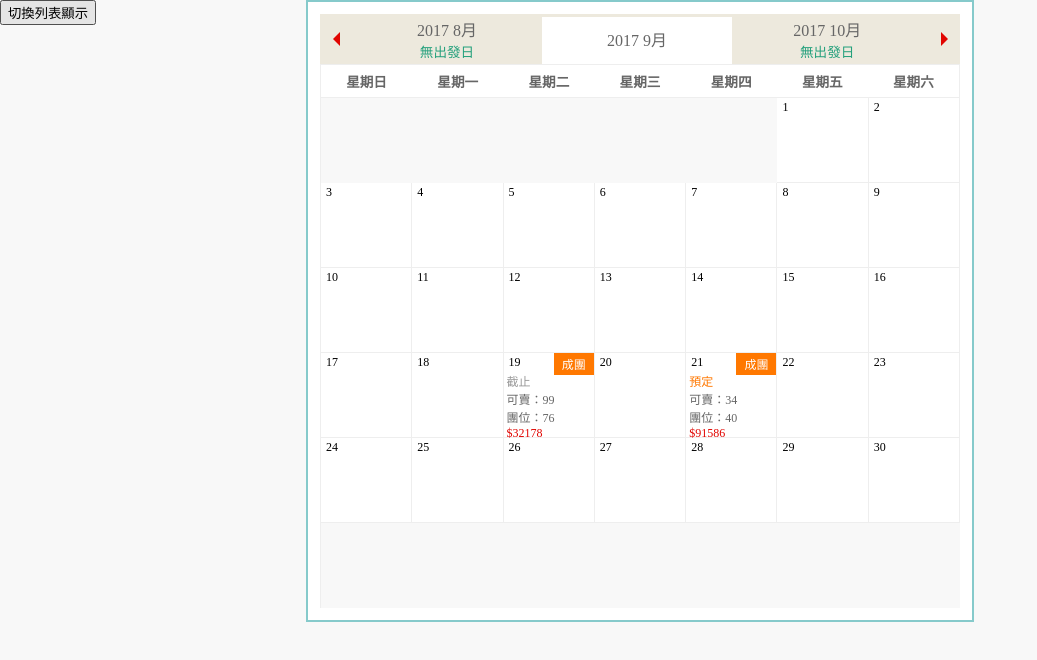
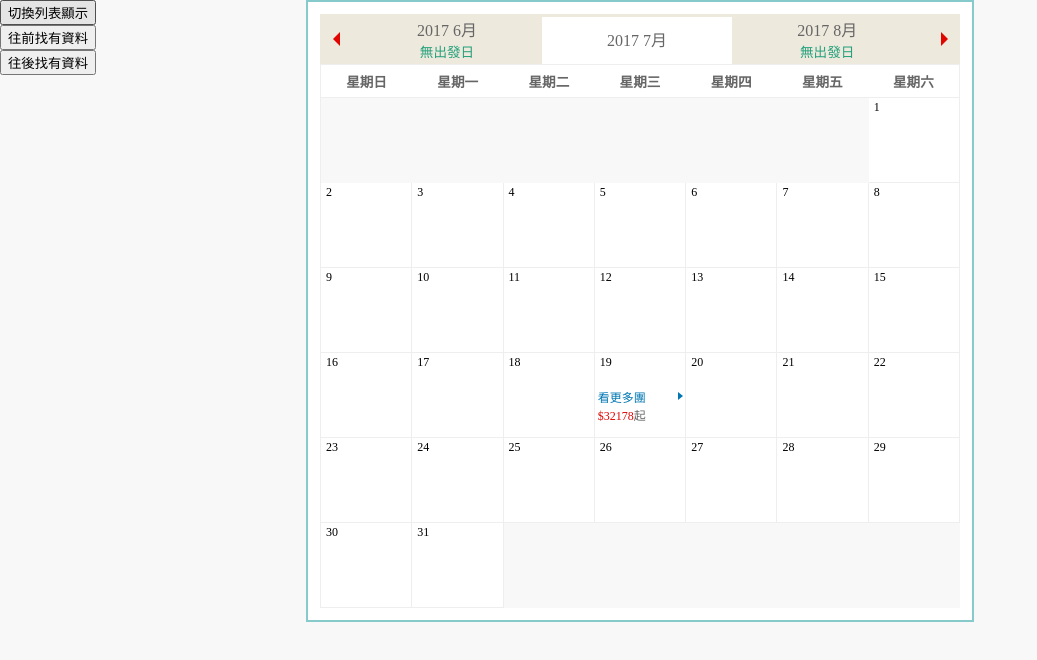
Before and after one commit to roy11777/F2EPracticeCalendarReact, a React (Create React App) app in the folder calendar/: page / in a window 1280 px wide. Shown: the top 660 px of the page, without its empty margins (0-1037 px from the left). Built offline with nearby package versions, Linux system fonts and the light colour scheme.

Commit message:
add Prev&next month with data function

```diff
--- a/calendar/public/data/data1try.json
+++ b/calendar/public/data/data1try.json
@@ -17,7 +17,7 @@
   },
   {
     "guaranteed": true,
-    "date": "2017/09/19",
+    "date": "2017/07/19",
     "price": 32178,
     "availableVancancy": 99,
     "totalVacnacy": 76,
--- a/calendar/src/pages/Mainpage.js
+++ b/calendar/src/pages/Mainpage.js
@@ -47,17 +47,32 @@ class Mainpage extends React.Component {
     // this.prevMonth()
   }
 
-  // 判斷當月是否沒資料
-  handleDataSearch = async () => {
+  handleNextWithData = () => {
+    const stateYear = this.state.initYearMonth
+    // 最近之後有資料距離月數
+    const month = this.nextDataSearch()[0]
+    this.setState({
+      initYearMonth: moment(stateYear, 'YYYYMM')
+        .add(month, 'months')
+        .format('YYYY/MM'),
+    })
+  }
+  handlePrevWithData = () => {
+    const stateYear = this.state.initYearMonth
+    // 最近之後有資料距離月數
+    const month = this.prevDataSearch()[0]
+    this.setState({
+      initYearMonth: moment(stateYear, 'YYYYMM')
+        .add(-month, 'months')
+        .format('YYYY/MM'),
+    })
+  }
+
+  // 往後找空資料
+  nextDataSearch = () => {
     const stateYear = this.state.initYearMonth
     const fetchData = this.state.fetchData
-    const CurrentDataPart = this.state.CurrentDataPart
-    // console.log(CurrentDataPart)
-    if (CurrentDataPart.length === 0) {
-      let m = 0
-      let nextLength = 0
-      function nextDataSearch() {
-        for (m = 1; m < 24; m++) {
+    for (let m = 1; m < 24; m++) {
       const next = fetchData.filter(
         item =>
           item.date.indexOf(
@@ -67,17 +82,15 @@ class Mainpage extends React.Component {
           ) !== -1
       )
       if (next.length !== 0) {
-            // console.log(next.length)
-            nextLength = next.length
-            // m = m
-            return
+        return [m, next.length]
       }
     }
   }
-      let n = 0
-      let prevlength = 0
-      function prevDataSearch() {
-        for (n = 1; n < 24; n++) {
+  // 往前找空資料F
+  prevDataSearch = () => {
+    const stateYear = this.state.initYearMonth
+    const fetchData = this.state.fetchData
+    for (let n = 1; n < 24; n++) {
       const prev = fetchData.filter(
         item =>
           item.date.indexOf(
@@ -87,14 +100,24 @@ class Mainpage extends React.Component {
           ) !== -1
       )
       if (prev.length !== 0) {
-            // console.log(prev.length)
-            prevlength = prev.length
-            return
+        return [n, prev.length]
       }
     }
   }
-      prevDataSearch()
-      nextDataSearch()
+
+  // 判斷當月是否沒資料
+  handleDataSearch = async () => {
+    const stateYear = this.state.initYearMonth
+    const CurrentDataPart = this.state.CurrentDataPart
+    // console.log(CurrentDataPart)
+    if (CurrentDataPart.length === 0) {
+      // 往後資料
+      let m = this.nextDataSearch()[0] //資料距離
+      let nextLength = this.nextDataSearch()[1] //資料數量
+      console.log(this.nextDataSearch())
+      // 往前資料
+      let n = this.prevDataSearch()[0] //資料距離
+      let prevlength = this.prevDataSearch()[1] //資料數量
 
       if (m > n) {
         this.setState({
@@ -380,9 +403,11 @@ class Mainpage extends React.Component {
     return (
       <>
         <div className="wrapper">
-          <button className="switchBtn" onClick={this.handleSwitch}>
-            切換列表顯示
-          </button>
+          <div className="switchBtn d-flex">
+            <button onClick={this.handleSwitch}>切換列表顯示</button>
+            <button onClick={this.handlePrevWithData}>往前找有資料</button>
+            <button onClick={this.handleNextWithData}>往後找有資料</button>
+          </div>
           <div className="container">
             <div className="calender">
               <div className="monthYears d-flex alignCenter">
--- a/calendar/src/sass/main.css
+++ b/calendar/src/sass/main.css
@@ -60,6 +60,10 @@ body {
   position: absolute;
   left: 0;
   top: 0;
+  -webkit-box-orient: vertical;
+  -webkit-box-direction: normal;
+      -ms-flex-direction: column;
+          flex-direction: column;
 }
 
 .wrapper .container {
--- a/calendar/src/sass/main.scss
+++ b/calendar/src/sass/main.scss
@@ -74,6 +74,7 @@ body {
     position: absolute;
     left: 0;
     top: 0;
+    flex-direction: column;
   }
   .container {
     width: 50%;
@@ -192,7 +193,7 @@ body {
               border-spacing: 0;
               border-top: none;
               border-left: none;
-              padding-left:  3px;
+              padding-left: 3px;
               position: relative;
               box-sizing: border-box;
               height: 85px;
```
Also changed, not shown: 1 other file (tests, documents, lock files or other folders). Lines whose indentation alone changed are shown as unchanged.
